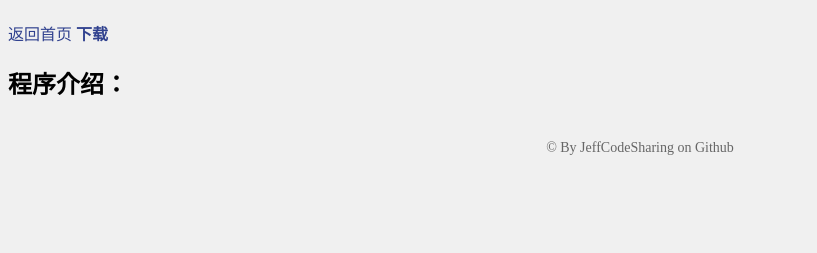
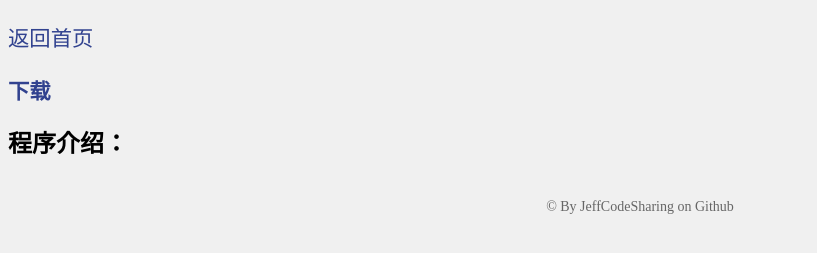
Before and after one commit to JeffCodeSharing/JeffCodeSharing.github.io, a plain HTML site: page mc_recording_program/index.html in a window 1280 px wide. Shown: the part 79-332 px from the top of the page, without its empty margins (0-817 px from the left). Drawn offline with Linux system fonts and the light colour scheme.

Commit message:
Update index.html

```diff
--- a/mc_recording_program/index.html
+++ b/mc_recording_program/index.html
@@ -10,8 +10,8 @@
   <body>
     <h1>MC数据管理器</h1>
 
-    <a href="https://jeffcodesharing.github.io">返回首页</a>
-    <b><a href="download/index.html">下载</a></b>
+    <p><a href="https://jeffcodesharing.github.io">返回首页</a></p>
+    <p><b><a href="download/index.html">下载</a></b></p>
 
     <h2>程序介绍：</h2>
   </body>
```
